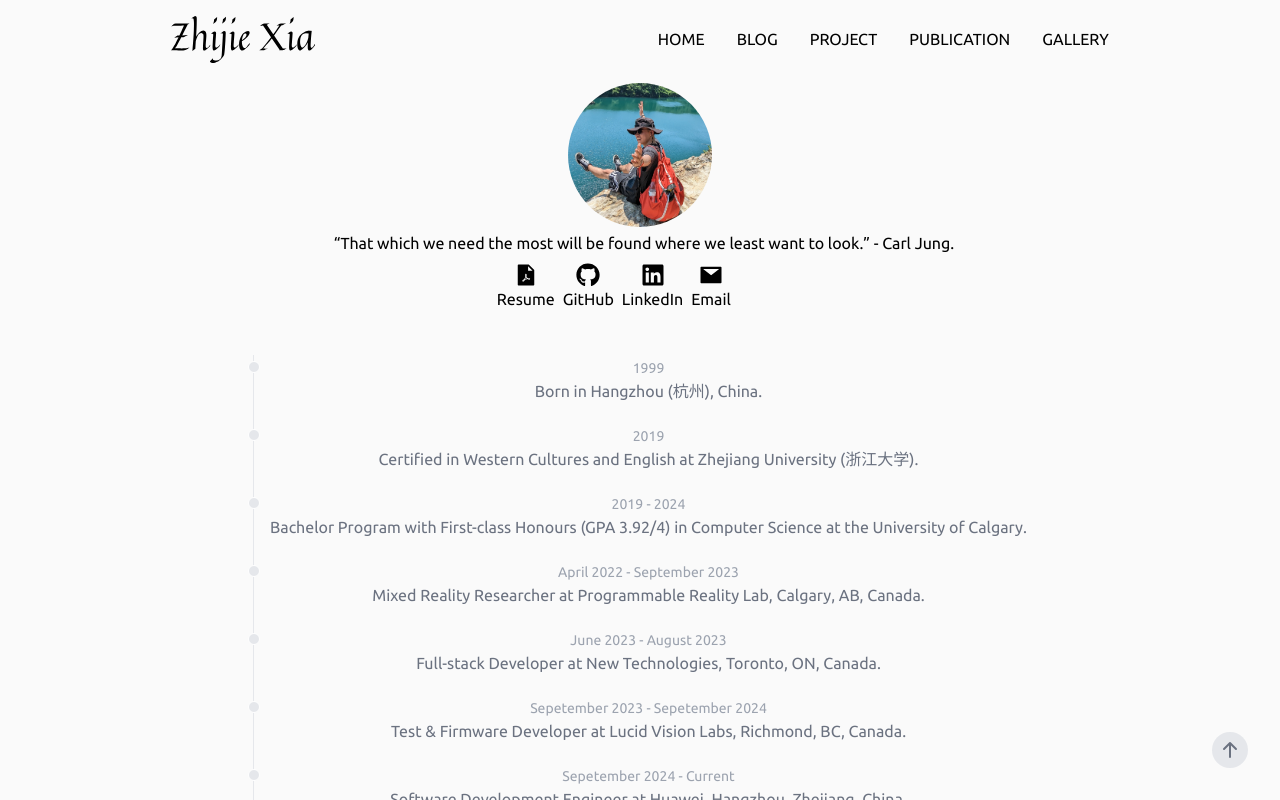
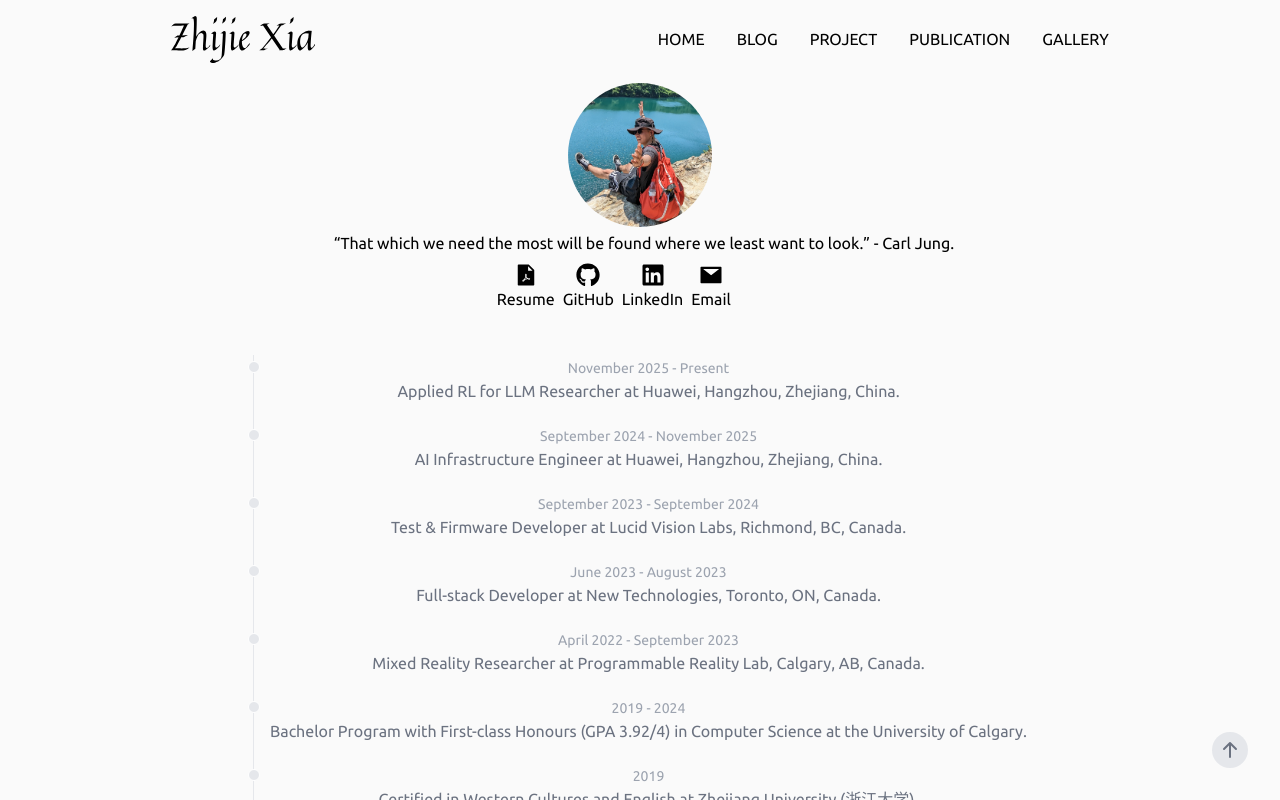
Before and after one commit to zhijie-os/next-blog, a Next.js app: page / in a window 1280 px wide. Shown: the top 800 px of the page. Built offline with nearby package versions, Linux system fonts and the light colour scheme.

Commit message:
chronically revised order

```diff
--- a/components/timeline.jsx
+++ b/components/timeline.jsx
@@ -25,28 +25,33 @@ const dates = [
     event: "Full-stack Developer at New Technologies, Toronto, ON, Canada.",
   },
   {
-    time: "Sepetember 2023 - Sepetember 2024",
-   event: "Test & Firmware Developer at Lucid Vision Labs, Richmond, BC, Canada.",
+    time: "September 2023 - September 2024",
+    event: "Test & Firmware Developer at Lucid Vision Labs, Richmond, BC, Canada.",
   },
   {
-    time: "Sepetember 2024 - Current",
-    event: "Software Development Engineer at Huawei, Hangzhou, Zhejiang, China.",
+    time: "September 2024 - November 2025",
+    event: "AI Infrastructure Engineer at Huawei, Hangzhou, Zhejiang, China.",
+  },
+  {
+    time: "November 2025 - Present",
+    event: "Applied RL for LLM Researcher at Huawei, Hangzhou, Zhejiang, China.",
   }
 ];
 
 export default function Timeline() {
+  // Create a reversed copy of the dates array
+  const reversedDates = [...dates].reverse();
 
   return (
     <div className="mx-auto p-3 text-left md:text-center">
       <ol className="relative border-l border-gray-200 dark:border-gray-700">
-        {dates.map((item, index) => (
+        {reversedDates.map((item, index) => (
           <li className="mb-5 ml-4" key={index}>
             <div className="absolute w-3 h-3 bg-gray-200 rounded-full mt-1.5 -left-1.5 border border-white dark:border-gray-900 dark:bg-gray-700"></div>
             <time className="mb text-sm font-normal leading-none text-gray-400 dark:text-gray-500">
               {item.time}
             </time>
-            {/* <h3 className="text-lg text-gray-900 dark:text-white">University of Calgary</h3> */}
-            <p className="text-base  font-normal text-gray-500 dark:text-gray-200">
+            <p className="text-base font-normal text-gray-500 dark:text-gray-200">
               {item.event}
             </p>
           </li>
```
